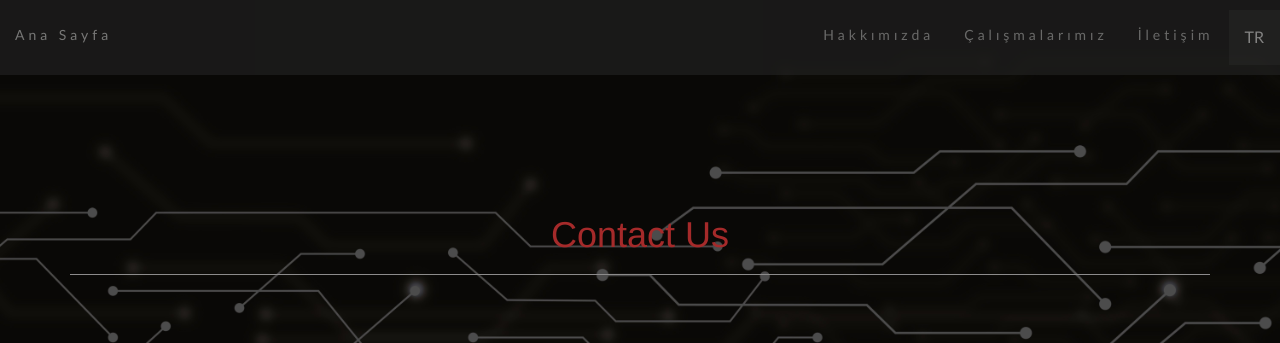
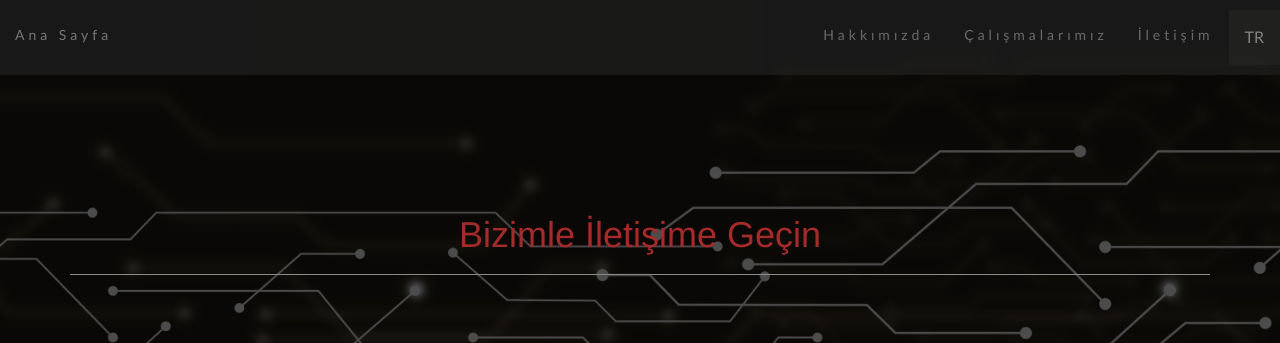
Before and after one commit to sefagkdmr/web-alpha-0.0.1, a plain HTML site: page tr/iletisim.html in a window 1280 px wide. Shown: the top 343 px of the page. Drawn offline with nearby package versions, Linux system fonts and the light colour scheme.

Commit message:
Update iletisim.html

```diff
--- a/tr/iletisim.html
+++ b/tr/iletisim.html
@@ -59,7 +59,7 @@
     <div class="container" style="margin-top: 120px;">
       <div class="row">
         <div class="col-md-12">
-          <h1 class="text-center" style="color: brown">Contact Us</h1>
+          <h1 class="text-center" style="color: brown">Bizimle İletişime Geçin</h1>
           <hr style="border-top: 1px solid #8c8b8b;">
         </div>
       </div>
```
